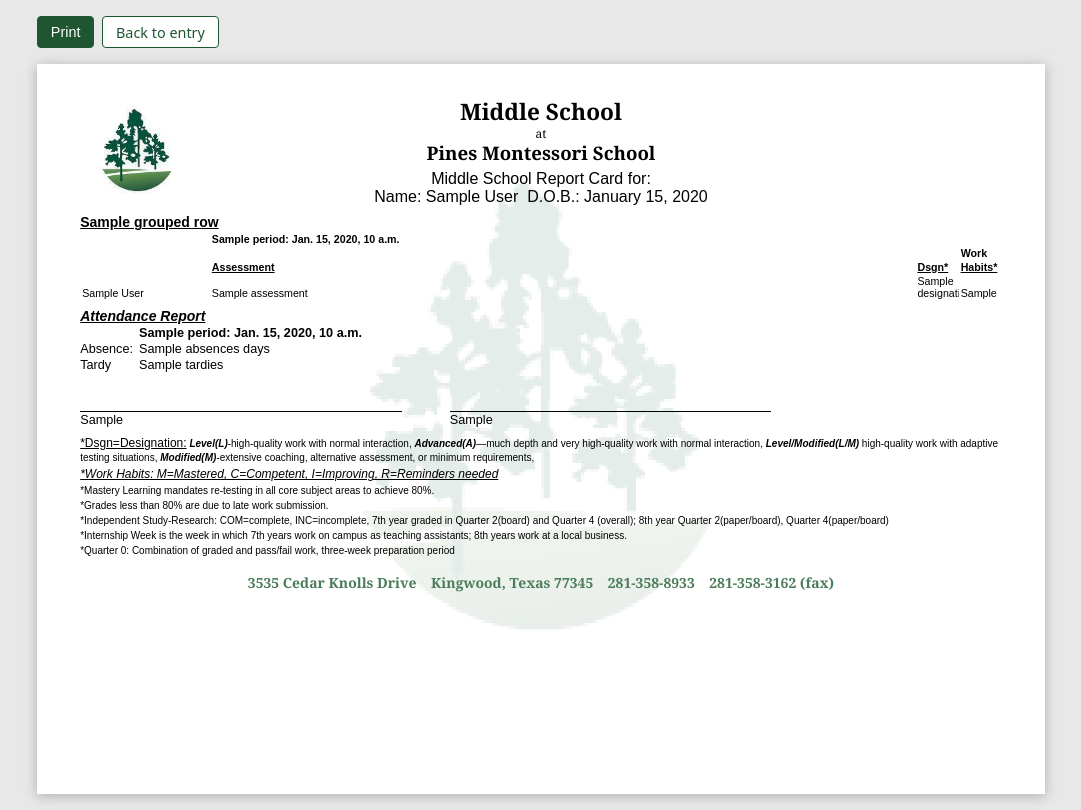
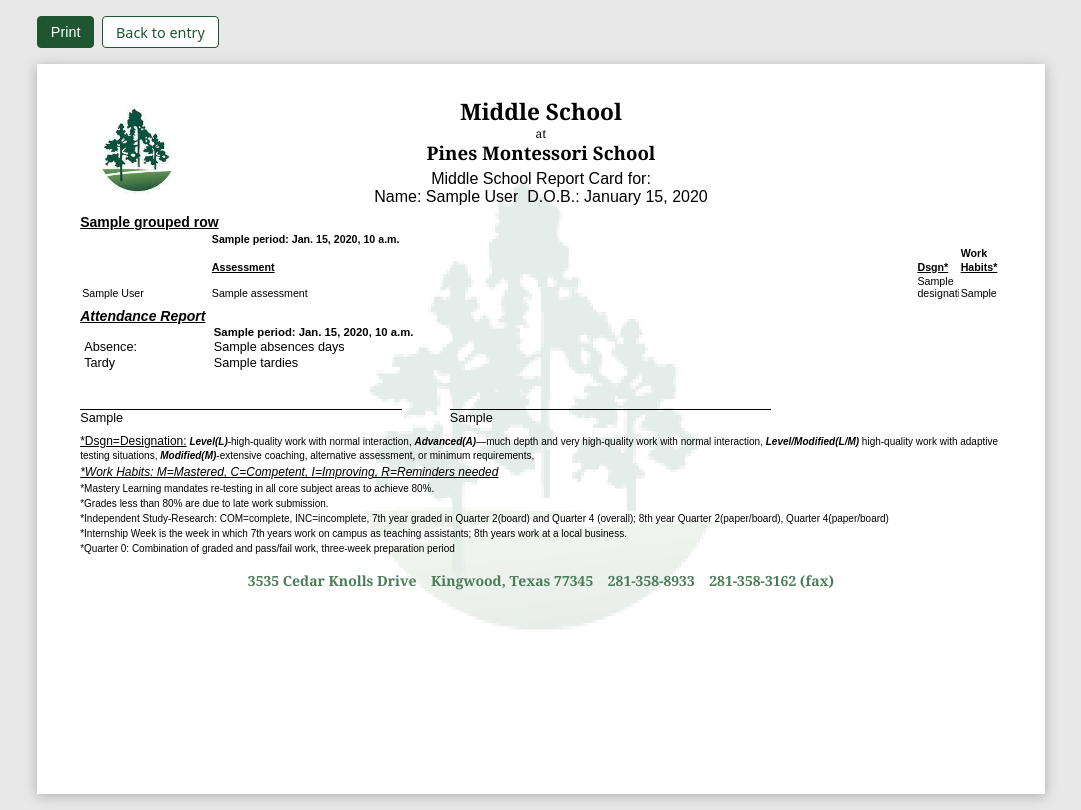
Before and after one commit to lbhall/pines-reportcards, a Django app: template reportcards/templates/reportcards/card_print.html in a window 1280 px wide. Shown: the whole page, without its empty margins (99-1180 px from the left). Run offline with Django 5.2, Linux system fonts and the light colour scheme; tables that the repository leaves empty hold one stand-in row (values such as "Sample post"); the template is opened without the code that fills it: values that come from a table or form of the project are taken from there, most other values are stand-ins (such as "Sample title", 1, 10 or a date in 2020).

Commit message:
Align attendance report columns with the quarter column groups (#9)
Attendance table now shares the grade tables' fixed column skeleton
(subject col + 3 cols per period, values spanning each group), so each
period header and its values sit directly under the matching quarter.

Co-authored-by: Claude Fable 5 <noreply@anthropic.com>

```diff
--- a/reportcards/templates/reportcards/card_print.html
+++ b/reportcards/templates/reportcards/card_print.html
@@ -76,9 +76,9 @@
             vertical-align: bottom;
             overflow: hidden;
         }
-        table.grades col.subject { width: 1.35in; }
-        table.grades col.assessment { width: auto; }
-        table.grades col.narrow { width: 0.45in; }
+        table.grades col.subject, table.attendance col.subject { width: 1.35in; }
+        table.grades col.assessment, table.attendance col.assessment { width: auto; }
+        table.grades col.narrow, table.attendance col.narrow { width: 0.45in; }
         th.period-title { font-weight: bold; font-size: 8.5pt; white-space: nowrap; }
         th.work { font-weight: bold; padding-bottom: 0; }
         th.colhead { font-weight: bold; text-decoration: underline; white-space: nowrap; }
@@ -91,15 +91,16 @@
         }
         .section-label.italic { font-style: italic; }
         .section-note { font-style: italic; font-size: 8.5pt; }
-        table.attendance { border-collapse: collapse; margin-top: .1rem; }
+        /* Same column skeleton as the grade tables so each period lines up
+           with its quarter column group above. */
+        table.attendance { width: 100%; border-collapse: collapse; table-layout: fixed; margin-top: .1rem; }
         table.attendance th, table.attendance td {
-            padding: 1px 6px 1px 0;
+            padding: 1px 4px;
             font-size: 9.5pt;
             text-align: left;
         }
-        table.attendance th { font-weight: bold; white-space: nowrap; }
+        table.attendance th { font-weight: bold; white-space: nowrap; font-size: 8.5pt; }
         table.attendance td.rowlabel { font-weight: normal; }
-        table.attendance col { min-width: 1.6in; }
         .signatures { display: flex; gap: 3rem; margin: 1.1rem 0 .5rem; width: 75%; }
         .signature { flex: 1; }
         .signature .line { border-bottom: 1px solid #000; height: 1.3rem; }
@@ -181,19 +182,23 @@
 
         <div class="section-label italic">Attendance Report</div>
         <table class="attendance">
+            <colgroup>
+                <col class="subject">
+                {% for period in periods %}<col class="assessment"><col class="narrow"><col class="narrow">{% endfor %}
+            </colgroup>
             <tr>
                 <th></th>
                 {% for period in periods %}
-                <th>{{ period.name }}{% if period.date_range_display %}: {{ period.date_range_display }}{% endif %}</th>
+                <th colspan="3">{{ period.name }}{% if period.date_range_display %}: {{ period.date_range_display }}{% endif %}</th>
                 {% endfor %}
             </tr>
             <tr>
                 <td class="rowlabel">Absence:</td>
-                {% for att in attendance_cells %}<td>{{ att.absences }} day{{ att.absences|pluralize }}</td>{% endfor %}
+                {% for att in attendance_cells %}<td colspan="3">{{ att.absences }} day{{ att.absences|pluralize }}</td>{% endfor %}
             </tr>
             <tr>
                 <td class="rowlabel">Tardy</td>
-                {% for att in attendance_cells %}<td>{{ att.tardies }}</td>{% endfor %}
+                {% for att in attendance_cells %}<td colspan="3">{{ att.tardies }}</td>{% endfor %}
             </tr>
         </table>
 
```
